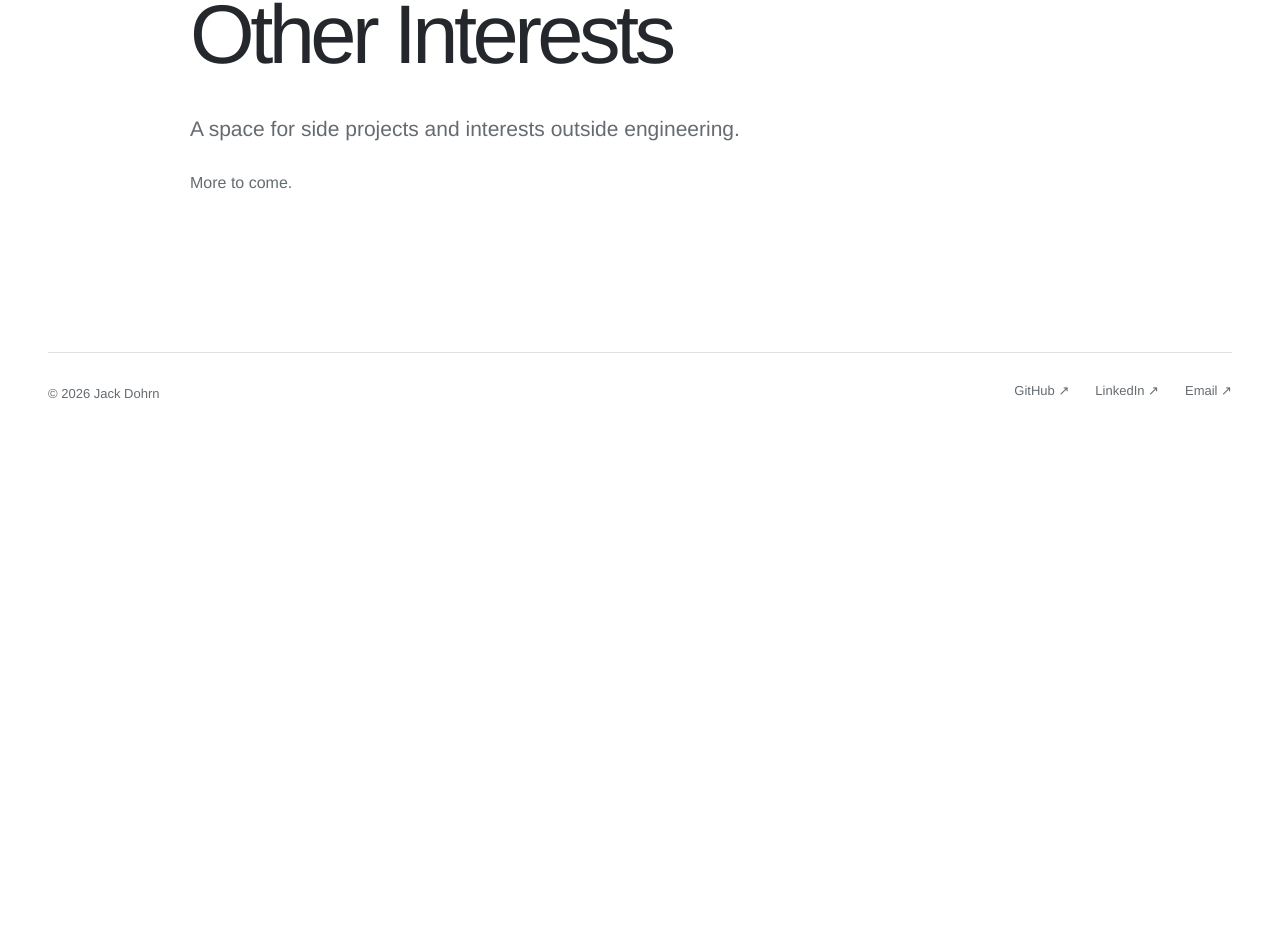
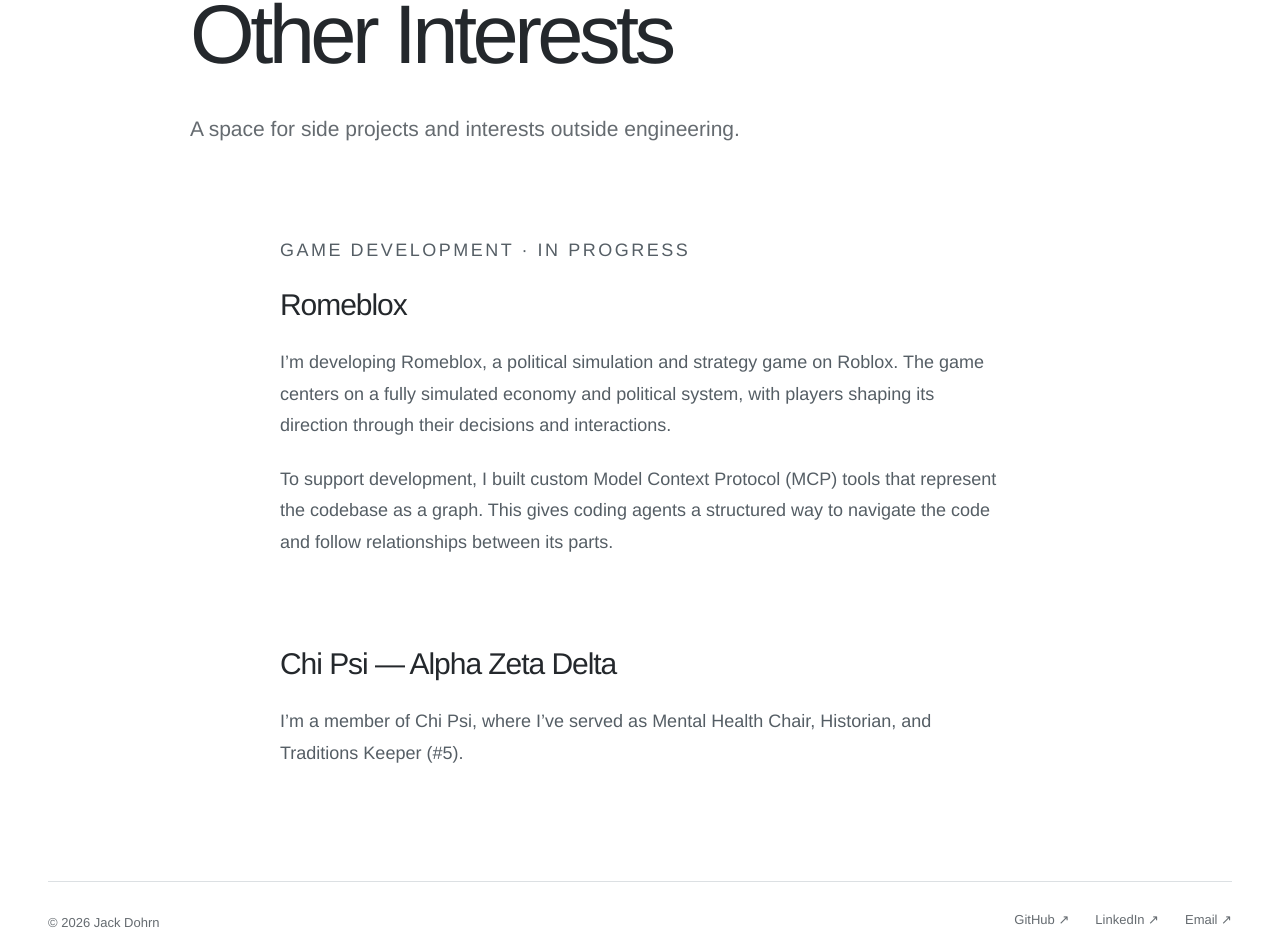
Before and after one commit to jack-dohrn/jack-dohrn.github.io, a React (Vite) app: page /#/other-interests in a window 1280 px wide. Shown: the part 488-1440 px from the top of the page. Before the commit the page ends 934 px from the top, so only its background shows below. Built offline with nearby package versions, Linux system fonts and the light colour scheme.

Commit message:
updated interests page

```diff
--- a/src/pages/OtherInterests.jsx
+++ b/src/pages/OtherInterests.jsx
@@ -10,8 +10,19 @@ export default function OtherInterests() {
       <header className="project-page-header">
         <h1>Other Interests</h1>
         <p className="project-lead">A space for side projects and interests outside engineering.</p>
-        <p className="muted">More to come.</p>
       </header>
+      <div className="case-sections">
+        <section className="case-text" aria-labelledby="romeblox-title">
+          <p className="eyebrow">Game development · In progress</p>
+          <h2 id="romeblox-title">Romeblox</h2>
+          <p>I’m developing Romeblox, a political simulation and strategy game on Roblox. The game centers on a fully simulated economy and political system, with players shaping its direction through their decisions and interactions.</p>
+          <p>To support development, I built custom Model Context Protocol (MCP) tools that represent the codebase as a graph. This gives coding agents a structured way to navigate the code and follow relationships between its parts.</p>
+        </section>
+        <section className="case-text" aria-labelledby="chi-psi-title">
+          <h2 id="chi-psi-title">Chi Psi — Alpha Zeta Delta</h2>
+          <p>I’m a member of Chi Psi, where I’ve served as Mental Health Chair, Historian, and Traditions Keeper (#5).</p>
+        </section>
+      </div>
     </main>
     <Footer />
   </>
```
